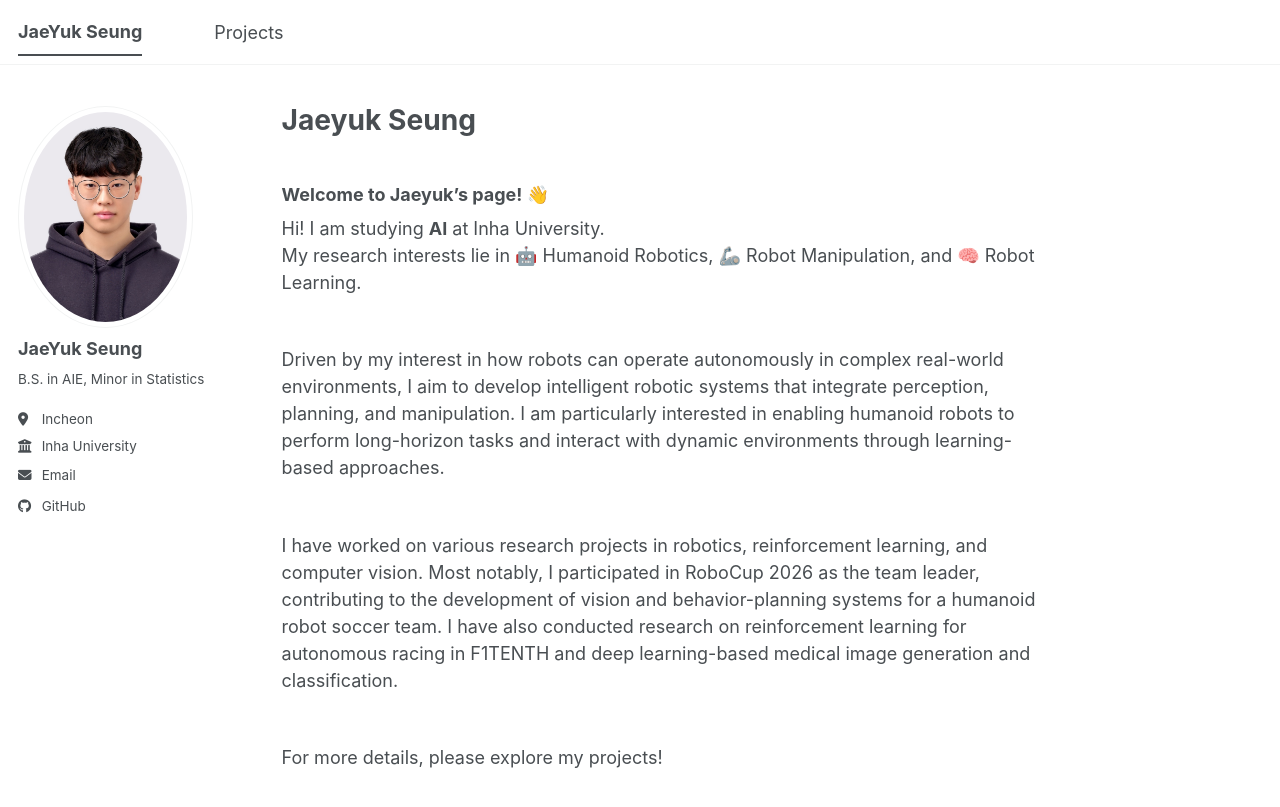
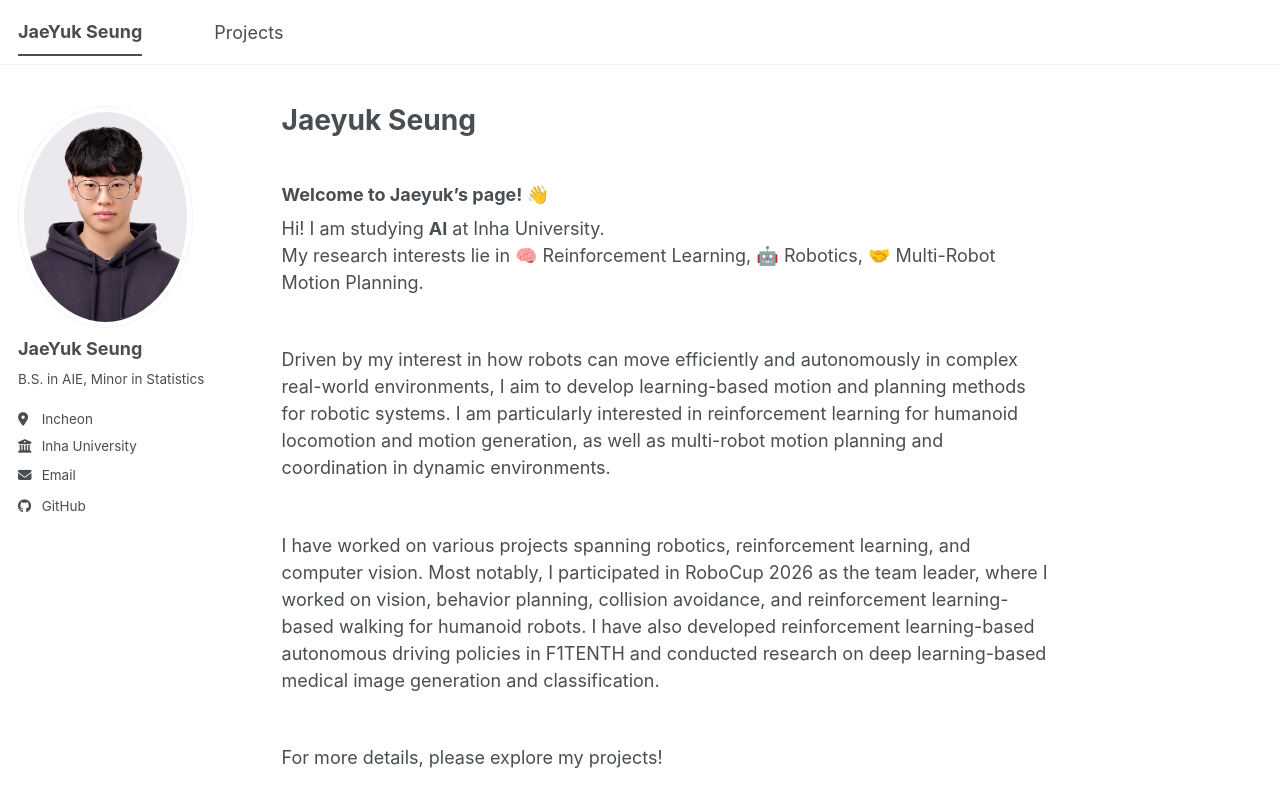
Before and after one commit to JaeWook-S/JaeWook-S.github.io, a Jekyll site: the page built from _pages/about.md, in a window 1280 px wide and 983 px high. Shown: the top 807 px of the window. Built offline with Jekyll 4.4.1, drawn with Linux system fonts in a browser that asks for light colours.

Commit message:
fix: about

```diff
--- a/_pages/about.md
+++ b/_pages/about.md
@@ -10,13 +10,15 @@ redirect_from:
 
 Hi! I am studying **AI** at Inha University.
 <br>
-My research interests lie in 🤖 Humanoid Robotics, 🦾 Robot Manipulation, and 🧠 Robot Learning.
+My research interests lie in 🧠 Reinforcement Learning, 🤖 Robotics, 🤝 Multi-Robot Motion Planning.
 
 <br>
-Driven by my interest in how robots can operate autonomously in complex real-world environments, I aim to develop intelligent robotic systems that integrate perception, planning, and manipulation. I am particularly interested in enabling humanoid robots to perform long-horizon tasks and interact with dynamic environments through learning-based approaches.
+Driven by my interest in how robots can move efficiently and autonomously in complex real-world environments, I aim to develop learning-based motion and planning methods for robotic systems. I am particularly interested in reinforcement learning for humanoid locomotion and motion generation, as well as multi-robot motion planning and coordination in dynamic environments.
+
 
 <br>
-I have worked on various research projects in robotics, reinforcement learning, and computer vision. Most notably, I participated in RoboCup 2026 as the team leader, contributing to the development of vision and behavior-planning systems for a humanoid robot soccer team. I have also conducted research on reinforcement learning for autonomous racing in F1TENTH and deep learning-based medical image generation and classification.
+I have worked on various projects spanning robotics, reinforcement learning, and computer vision. Most notably, I participated in RoboCup 2026 as the team leader, where I worked on vision, behavior planning, collision avoidance, and reinforcement learning-based walking for humanoid robots. I have also developed reinforcement learning-based autonomous driving policies in F1TENTH and conducted research on deep learning-based medical image generation and classification.
+
 
 <br>
 For more details, please explore my projects!
```
